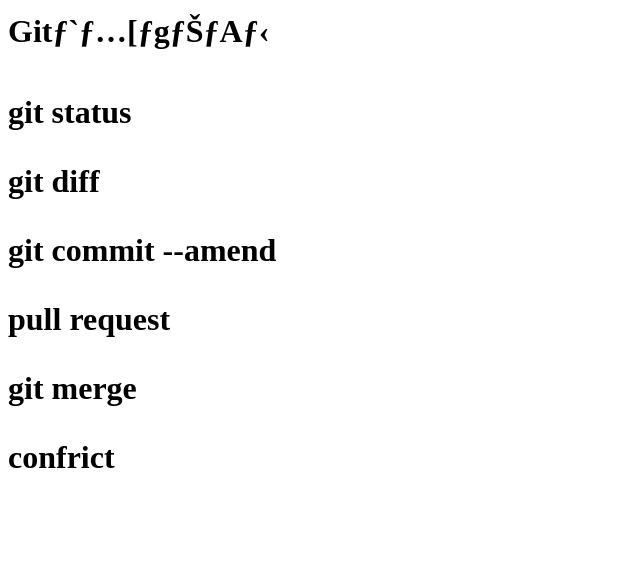
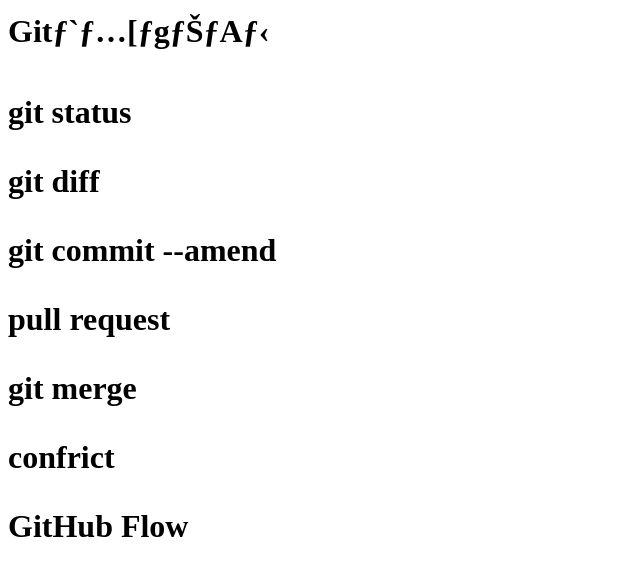
Before and after one commit to iwamako/tutorial, a plain HTML site: page index.html in a window 1280 px wide. Shown: the whole page, without its empty margins (0-640 px from the left). Drawn offline with Linux system fonts and the light colour scheme.

Commit message:
add GitHub_flow

```diff
--- a/index.html
+++ b/index.html
@@ -5,3 +5,4 @@
 <p>pull request<p/>
 <p>git merge<p/>
 <p>confrict<p/>
+<p>GitHub Flow<p>
```
